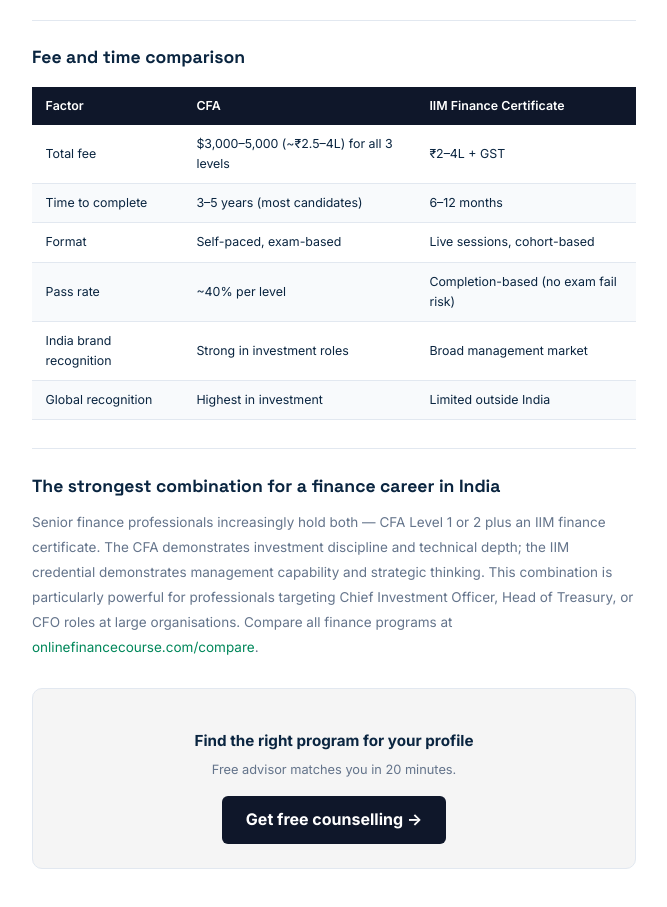
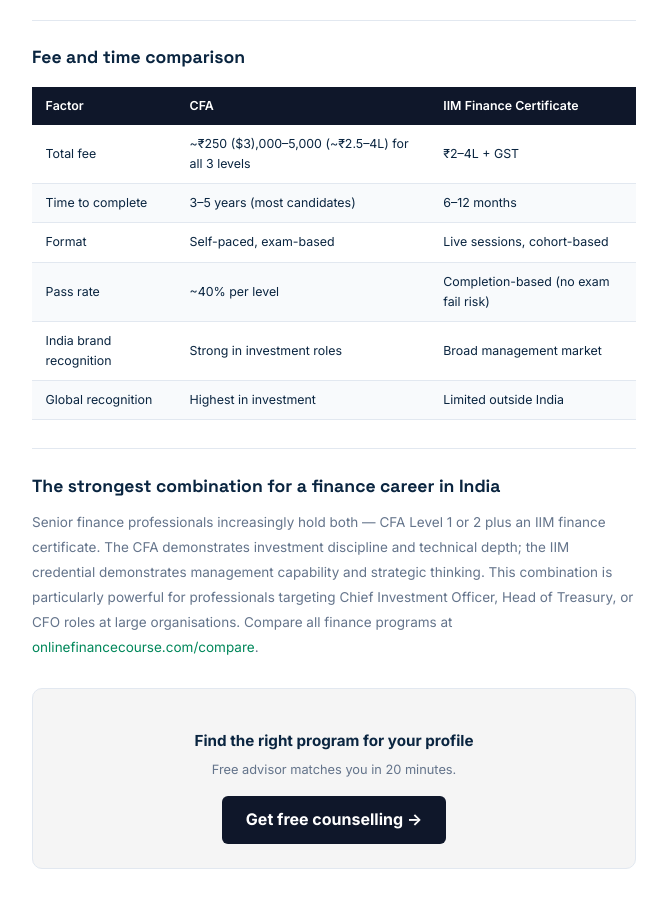
Before and after one commit to durgeshkekare-gif/onlinefinancecourse-com, a website: page blog/cfa-vs-iim-certificate-finance-india-2026.html in a window 1280 px wide. Shown: the part 1040-1947 px from the top of the page, without its empty margins (162-829 px from the left). Drawn offline with Linux system fonts and the light colour scheme.

Commit message:
fix: convert USD $ prices to INR ₹ equivalents

```diff
--- a/blog/cfa-vs-iim-certificate-finance-india-2026.html
+++ b/blog/cfa-vs-iim-certificate-finance-india-2026.html
@@ -92,7 +92,7 @@
 <p>Choose an IIM finance certificate if: you are already in a finance role and want a management credential that accelerates senior career moves within India's corporate sector, you want the IIM brand on your profile for corporate finance, BFSI management, consulting or CFO-track roles, you cannot commit to the multi-year CFA journey, or you want cohort learning with senior peers rather than solo exam preparation. The <a href="https://www.jaroeducation.com/financial-reporting-and-corporate-governance-iim-ahmedabad" target="_blank" rel="noopener">IIM Ahmedabad FRCG</a> is specifically valued by CAs and finance leaders targeting board and CFO roles.</p>
 <h2>Fee and time comparison</h2>
 <table><thead><tr><th>Factor</th><th>CFA</th><th>IIM Finance Certificate</th></tr></thead><tbody>
-<tr><td>Total fee</td><td>$3,000–5,000 (~₹2.5–4L) for all 3 levels</td><td>₹2–4L + GST</td></tr>
+<tr><td>Total fee</td><td>~₹250 ($3),000–5,000 (~₹2.5–4L) for all 3 levels</td><td>₹2–4L + GST</td></tr>
 <tr><td>Time to complete</td><td>3–5 years (most candidates)</td><td>6–12 months</td></tr>
 <tr><td>Format</td><td>Self-paced, exam-based</td><td>Live sessions, cohort-based</td></tr>
 <tr><td>Pass rate</td><td>~40% per level</td><td>Completion-based (no exam fail risk)</td></tr>
```
